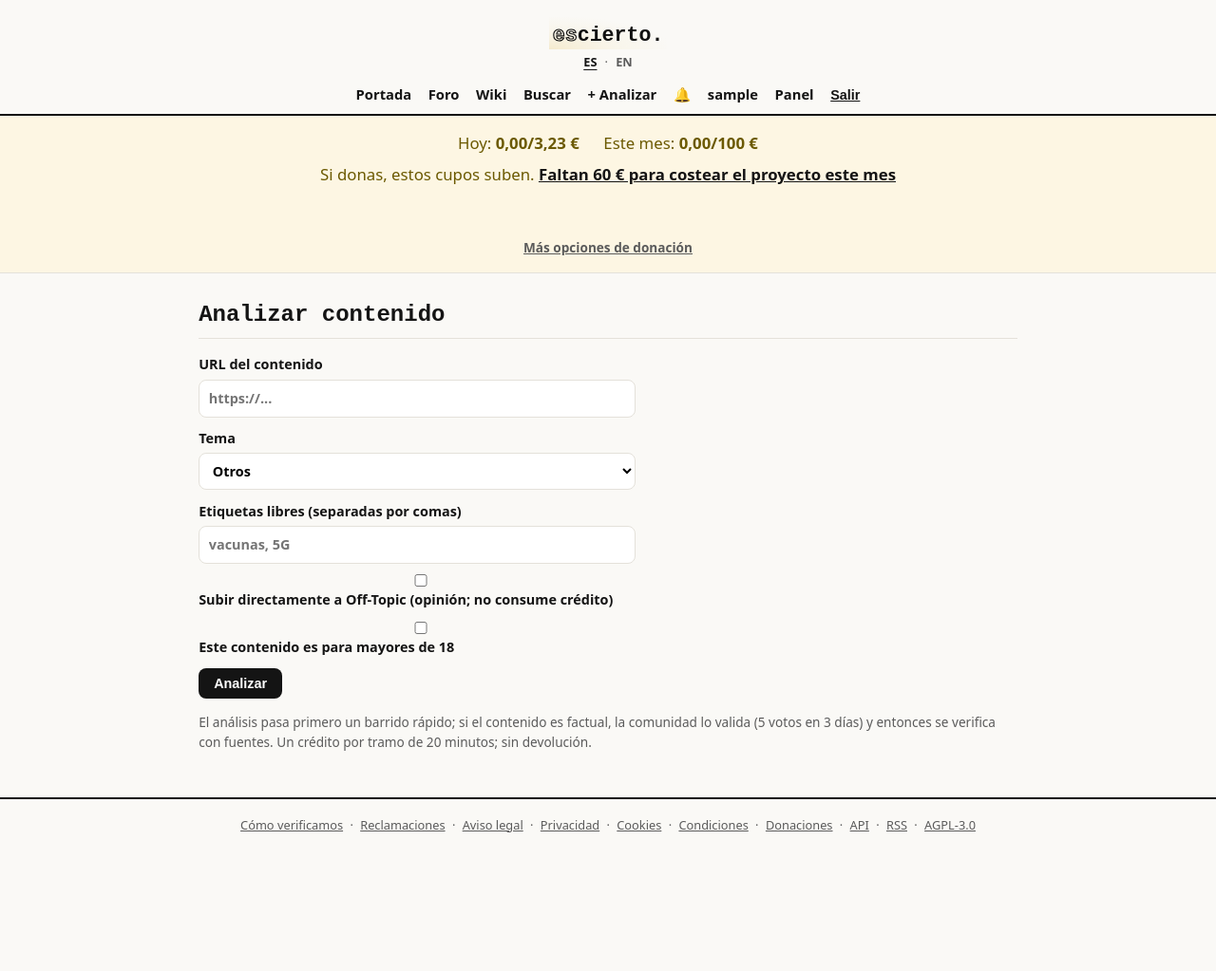
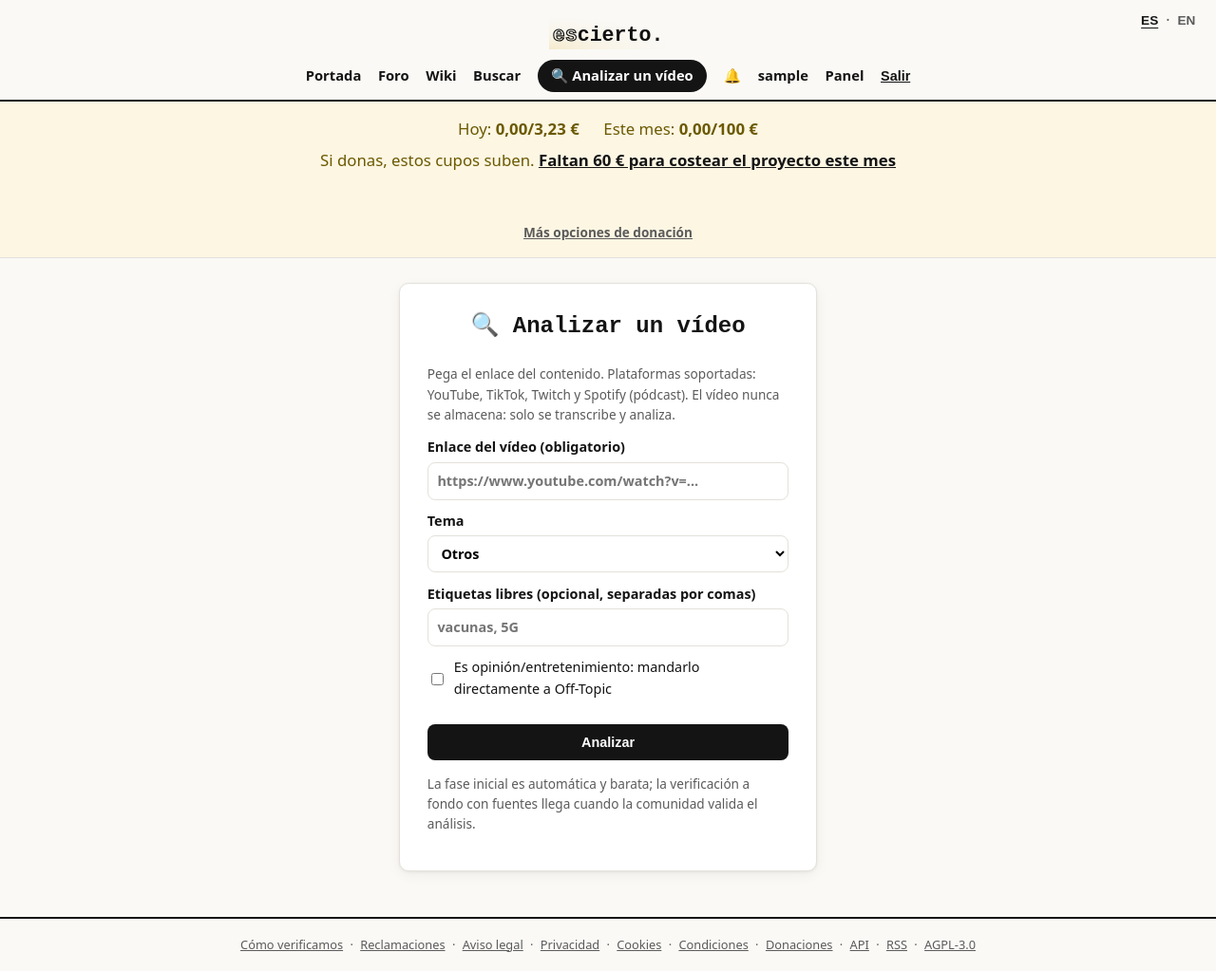
Before and after one commit to nulltimed/isthistrue, a Django app: page /submit/ in a window 1280 px wide. Shown: the whole page at 95% size. Before the commit the page ends 877 px from the top, so only its background shows below. Run offline with Django 5.2, Linux system fonts and the light colour scheme; a user stored in the database is signed in; tables that the repository leaves empty hold one stand-in row (values such as "Sample post"); parts of the project's set-up code (start-up, migrations or seed data) failed here and were passed over; some libraries are stand-ins or nearby versions.

Commit message:
Pase 3.9: CTA-heroe para el primer analisis, selector de idioma ES-EN persistente (LocaleMiddleware: cookie -> Accept-Language -> es; HostLanguageMiddleware eliminado), submit con email verificado + validacion de plataforma en servidor
Co-Authored-By: Claude Fable 5 <noreply@anthropic.com>

```diff
--- a/apps/analysis/views.py
+++ b/apps/analysis/views.py
@@ -1,4 +1,5 @@
 from django.contrib import messages
+import re
 from django.contrib.auth.decorators import login_required
 from django.db import transaction
 from django.shortcuts import get_object_or_404, redirect, render
@@ -29,8 +30,16 @@ def index(request):
         'offtopic': offtopic, 'topics': TOPICS, 'active_topic': topic})
 
 
+VIDEO_RX = re.compile(r'(youtube\.com|youtu\.be|tiktok\.com|twitch\.tv|spotify\.com)', re.I)
+
+
 @login_required
 def submit(request):
+    # Puerta abierta (Fase 3.9 §4): SOLO login + email verificado. Los niveles
+    # limitan la CUOTA diaria y los votos, nunca la capacidad de analizar.
+    if not request.user.email_verified:
+        messages.error(request, 'Verifica tu email para poder analizar (revisa tu buzón o pide un reenvío).')
+        return redirect('index')
     if request.method != 'POST':
         return render(request, 'analysis/submit.html')
     url = request.POST.get('url', '').strip()
@@ -38,6 +47,9 @@ def submit(request):
     tags = request.POST.get('tags', '').strip()[:200]
     voluntary_offtopic = request.POST.get('offtopic') == 'on'
     author_adult_flag = request.POST.get('is_adult') == 'on'
+    if not VIDEO_RX.search(url):
+        messages.error(request, 'El enlace debe ser de una plataforma soportada: YouTube, TikTok, Twitch o Spotify.')
+        return render(request, 'analysis/submit.html')
     platform, external_id = detect_platform(url)
     if not platform:
         messages.error(request, 'Plataforma no soportada todavía. Se mostrará como tarjeta-enlace.')
--- a/config/middleware.py
+++ b/config/middleware.py
@@ -1,23 +1,6 @@
-"""Decide idioma y seccion por subdominio (el 'portero' de la app)."""
-from django.utils import translation
-
-HOST_LANG = {'isthistrue': 'en', 'escierto': 'es', 'wikitrue': None}
-
-class HostLanguageMiddleware:
-    def __init__(self, get_response):
-        self.get_response = get_response
-
-    def __call__(self, request):
-        host = request.get_host().split(':')[0].split('.')[0]
-        request.site_section = 'wiki' if host == 'wikitrue' else 'forum'
-        lang = HOST_LANG.get(host)
-        if lang is None:  # wikitrue o entrada neutra: Accept-Language
-            lang = translation.get_language_from_request(request)
-        translation.activate(lang)
-        request.LANGUAGE_CODE = lang
-        response = self.get_response(request)
-        response.headers.setdefault('Content-Language', lang)
-        return response
+"""Middlewares propios. (HostLanguageMiddleware eliminado en Fase 3.9: el idioma
+lo decide LocaleMiddleware — cookie del selector → Accept-Language → 'es'.
+Nada usaba request.site_section fuera de aquel middleware: verificado con grep.)"""
 
 
 class StagingAccessMiddleware:
--- a/config/settings.py
+++ b/config/settings.py
@@ -54,7 +54,8 @@ MIDDLEWARE = [
     'django.contrib.messages.middleware.MessageMiddleware',
     'django.middleware.clickjacking.XFrameOptionsMiddleware',
     'machina.apps.forum_permission.middleware.ForumPermissionMiddleware',
-    'config.middleware.HostLanguageMiddleware',
+    # HostLanguageMiddleware eliminado (Fase 3.9): idioma = cookie del selector →
+    # Accept-Language del navegador → 'es' (LocaleMiddleware, ya arriba en la cadena).
     'config.middleware.StagingAccessMiddleware',  # espejo: solo invitados
     'django_prometheus.middleware.PrometheusAfterMiddleware',
 ]
@@ -111,7 +112,7 @@ LOGIN_URL = '/accounts/login/'
 LOGIN_REDIRECT_URL = '/'
 
 LANGUAGE_CODE = 'es'
-LANGUAGES = [('es', 'Castellano'), ('en', 'English')]
+LANGUAGES = [('es', 'Español'), ('en', 'English')]
 LOCALE_PATHS = [BASE_DIR / 'locale']  # i18n real: makemessages / compilemessages
 TIME_ZONE = 'Europe/Madrid'
 USE_I18N = True
--- a/config/urls.py
+++ b/config/urls.py
@@ -11,6 +11,7 @@ from django.views.generic import RedirectView
 
 urlpatterns = [
     path('admin/', admin.site.urls),
+    path('i18n/', include('django.conf.urls.i18n')),      # selector de idioma (set_language)
     path('', include('django_prometheus.urls')),          # /metrics para tu Grafana
     path('accounts/', include('apps.accounts.urls')),
     path('claim/', include('apps.accounts.claim_urls')),  # canje de codigos
--- a/static/css/main.css
+++ b/static/css/main.css
@@ -125,3 +125,18 @@ padding:.7rem .9rem;margin-bottom:1rem;font-size:.9rem}
 .pw-rules li.bad{color:var(--red)}.pw-rules li.bad::before{content:'✗'}
 .help.good{color:var(--green)}.help.bad-text{color:var(--red)}
 button.wide:disabled{background:#9a9a94;cursor:not-allowed;opacity:.75}
+/* Pase 3.9: CTA de analisis + selector de idioma arriba-derecha */
+.cta-hero{text-align:center;background:var(--card);border:1px solid var(--line);border-radius:var(--radius);
+box-shadow:var(--shadow);padding:1.6rem 1.4rem;margin-bottom:1.4rem}
+.cta-hero h2{font-family:ui-monospace,'Courier Prime','Courier New',monospace;font-size:1.35rem;margin:.2rem 0 .5rem}
+.cta-hero p{max-width:560px;margin:.4rem auto .9rem;color:var(--grey)}
+button.big{font-size:1.05rem;padding:.75rem 1.6rem}
+header{position:relative}
+.lang-switch-top{position:absolute;top:.55rem;right:1rem;display:flex;align-items:center;gap:.15rem}
+.lang-switch-top button{background:none;color:var(--grey);padding:.1rem .35rem;font-weight:700;font-size:.85rem}
+.lang-switch-top button.active{color:var(--ink);text-decoration:underline;text-underline-offset:3px}
+.lang-switch-top span{color:var(--grey)}
+nav a.primary{background:var(--ink);color:#fff;padding:.35rem .9rem;border-radius:999px}
+nav a.primary:hover{text-decoration:none;opacity:.88}
+label.inline{display:flex;align-items:center;gap:.5rem;font-weight:400}
+label.inline input{width:auto}
--- a/templates/analysis/submit.html
+++ b/templates/analysis/submit.html
@@ -1,9 +1,13 @@
-{% extends 'base.html' %}
+{% extends 'base.html' %}{% load i18n %}
 {% block content %}
-<h1>Analizar contenido</h1>
+<div class="auth-card">
+  <h1>🔍 {% trans "Analizar un vídeo" %}</h1>
+  <p class="hint">{% trans "Pega el enlace del contenido. Plataformas soportadas: YouTube, TikTok, Twitch y Spotify (pódcast). El vídeo nunca se almacena: solo se transcribe y analiza." %}</p>
   <form method="post">{% csrf_token %}
-  <label>URL del contenido<input type="url" name="url" required placeholder="https://..."></label>
-  <label>Tema<select name="topic">
+    <label>{% trans "Enlace del vídeo (obligatorio)" %}
+      <input type="url" name="url" required placeholder="https://www.youtube.com/watch?v=...">
+    </label>
+    <label>{% trans "Tema" %}<select name="topic">
       <option value="politica">Política</option><option value="salud">Salud</option>
       <option value="ciencia">Ciencia</option><option value="economia">Economía</option>
       <option value="sucesos">Sucesos</option><option value="internacional">Internacional</option>
@@ -11,10 +15,10 @@
       <option value="deporte">Deporte</option><option value="cultura">Cultura</option>
       <option value="sociedad">Sociedad</option><option value="otros" selected>Otros</option>
     </select></label>
-  <label>Etiquetas libres (separadas por comas)<input name="tags" placeholder="vacunas, 5G"></label>
-  <label><input type="checkbox" name="offtopic"> Subir directamente a Off-Topic (opinión; no consume crédito)</label>
-  <label><input type="checkbox" name="is_adult"> Este contenido es para mayores de 18</label>
-  <button>Analizar</button>
+    <label>{% trans "Etiquetas libres (opcional, separadas por comas)" %}<input name="tags" placeholder="vacunas, 5G"></label>
+    <label class="inline"><input type="checkbox" name="offtopic"> {% trans "Es opinión/entretenimiento: mandarlo directamente a Off-Topic" %}</label>
+    <button class="wide">{% trans "Analizar" %}</button>
   </form>
-<p class="hint">El análisis pasa primero un barrido rápido; si el contenido es factual, la comunidad lo valida (5 votos en 3 días) y entonces se verifica con fuentes. Un crédito por tramo de 20 minutos; sin devolución.</p>
+  <p class="hint">{% trans "La fase inicial es automática y barata; la verificación a fondo con fuentes llega cuando la comunidad valida el análisis." %}</p>
+</div>
 {% endblock %}
--- a/templates/base.html
+++ b/templates/base.html
@@ -18,13 +18,13 @@
 </head>
 <body>
 <header>
+  <form action="{% url 'set_language' %}" method="post" class="lang-switch-top">{% csrf_token %}
+    <input type="hidden" name="next" value="{{ request.path }}">
+    <button name="language" value="es" class="{% if request.LANGUAGE_CODE != 'en' %}active{% endif %}">ES</button><span>·</span><button name="language" value="en" class="{% if request.LANGUAGE_CODE == 'en' %}active{% endif %}">EN</button>
+  </form>
   <div class="masthead">
     <a class="logo" href="/">{% if request.LANGUAGE_CODE == 'en' %}<img src="{% static 'img/logo-en.svg' %}" alt="isthistrue.">{% else %}<img src="{% static 'img/logo-es.svg' %}" alt="escierto.">{% endif %}</a>
-    <div class="lang-switch">
-      <a href="https://escierto.xyztserver.com{{ request.path }}" {% if request.LANGUAGE_CODE != 'en' %}class="active"{% endif %}>ES</a>
-      <span>·</span>
-      <a href="https://isthistrue.xyztserver.com{{ request.path }}" {% if request.LANGUAGE_CODE == 'en' %}class="active"{% endif %}>EN</a>
-    </div>
+
   </div>
   <nav>
     <a href="/">{% trans "Portada" %}</a>
@@ -32,7 +32,7 @@
     <a href="{% url 'recent_changes' %}">Wiki</a>
     <a href="{% url 'search' %}">{% trans "Buscar" %}</a>
     {% if user.is_authenticated %}
-      <a href="{% url 'submit' %}">+ {% trans "Analizar" %}</a>
+      <a href="{% url 'submit' %}" class="primary">🔍 {% trans "Analizar un vídeo" %}</a>
       <a href="{% url 'notifications' %}">🔔</a>
       <a href="{% url 'account_settings' %}">{{ user.username }}</a>
       {% if user.is_staff %}<a href="{% url 'panel_codes' %}">Panel</a>{% endif %}
```
Also changed, not shown: templates/analysis/index.html (+11 -0 lines). Lines whose indentation alone changed are shown as unchanged.
